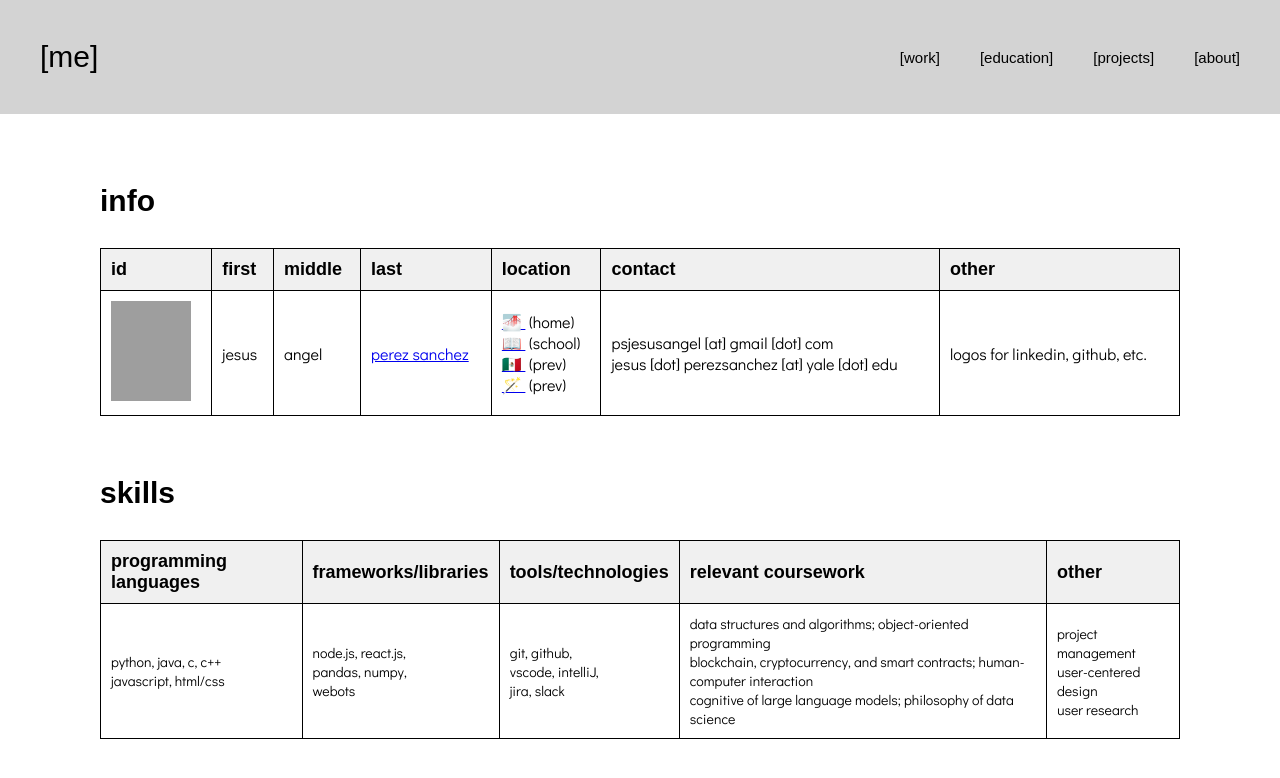
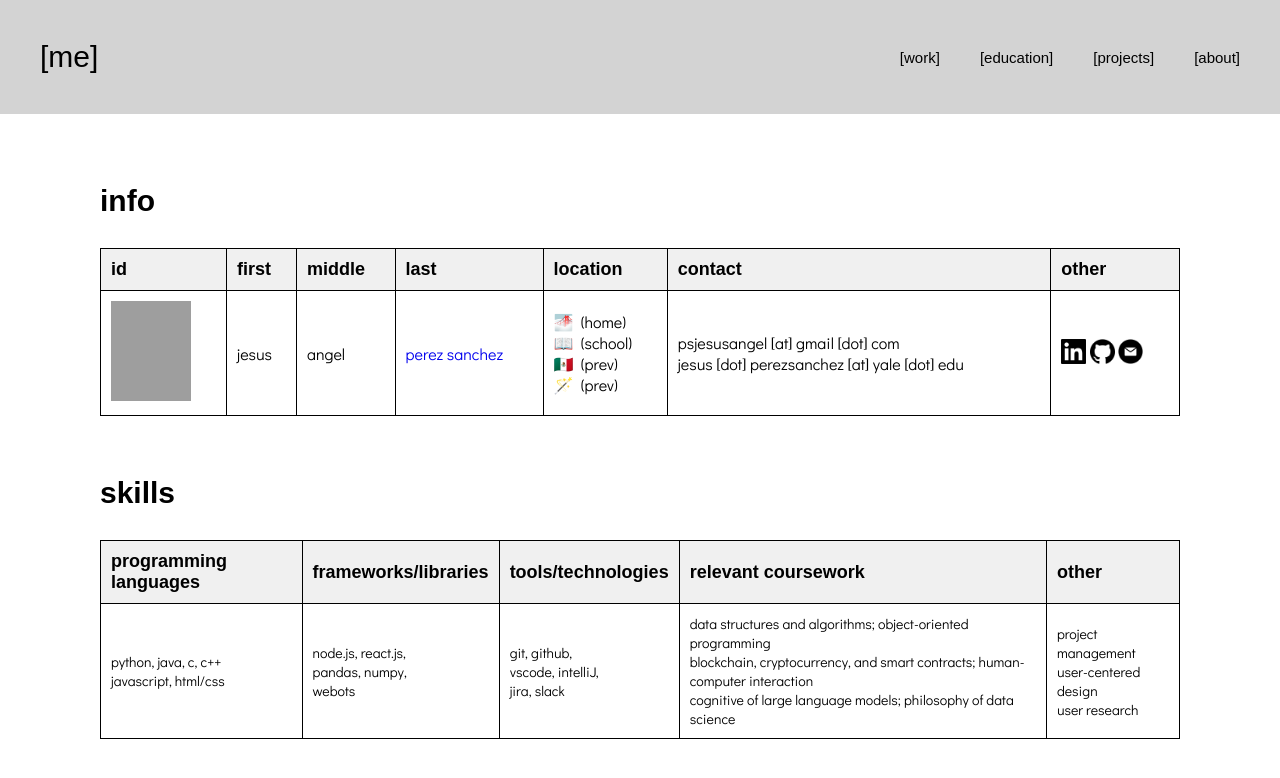
Before and after one commit to psjesusangel/personal-website, a plain HTML site: page about.html in a window 1280 px wide. Drawn offline with Linux system fonts and the light colour scheme; grey boxes are pictures that could not be loaded; a web font is replaced by a local one.

Commit message:
added logos to about.html and links

```diff
--- a/about.html
+++ b/about.html
@@ -48,7 +48,17 @@
                         <span>jesus [dot] perezsanchez [at] yale [dot] edu</span>
                     </div>
                 </td>
-                <td>logos for linkedin, github, etc.</td>
+                <td>
+                    <a href="https://www.linkedin.com/in/psjesusangel/" target="_blank">
+                        <img src="images/linkedin-logo.png" alt="Linkedin Icon" class="social-icon">
+                    </a>
+                    <a href="https://github.com/psjesusangel" target="_blank">
+                        <img src="images/github-logo.png" alt="Github Icon" class="social-icon">
+                    </a>
+                    <a href="mailto:jesus.perezsanchez@yale.edu">
+                        <img src="images/mail-logo.png" alt="Mail Icon" class="social-icon">
+                    </a>
+                </td>
             </tr>
         </table>
 
--- a/styles.css
+++ b/styles.css
@@ -107,3 +107,18 @@ td {
 .skills-table td {
     font-size: 14px;
 }
+
+a {
+    text-decoration: none; /* Remove underline from links */
+}
+
+.social-icon {
+    width: 25px;
+    height: 25px;
+    margin-right: 50px;
+    display: inline-block;
+}
+
+.social-icon:last-child {
+    margin-right: 0; /* Remove right margin for the last icon */
+}
```
Also changed, not shown: images/github-logo.png (added), images/linkedin-logo.png (added), images/mail-logo.png (added).
